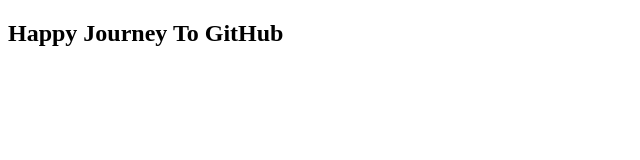
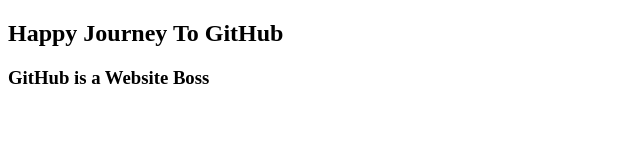
Before and after one commit to KHkhalidhasan/batch1-web-development, a plain HTML site: page index.html in a window 1280 px wide. Shown: the whole page, without its empty margins (0-640 px from the left). Drawn offline with Linux system fonts and the light colour scheme.

Commit message:
BOSS GitHub

```diff
--- a/index.html
+++ b/index.html
@@ -8,5 +8,6 @@
 </head>
 <body>
     <h2>Happy Journey To GitHub</h2>
+    <h3>GitHub is a Website Boss</h3>
 </body>
 </html>
```
